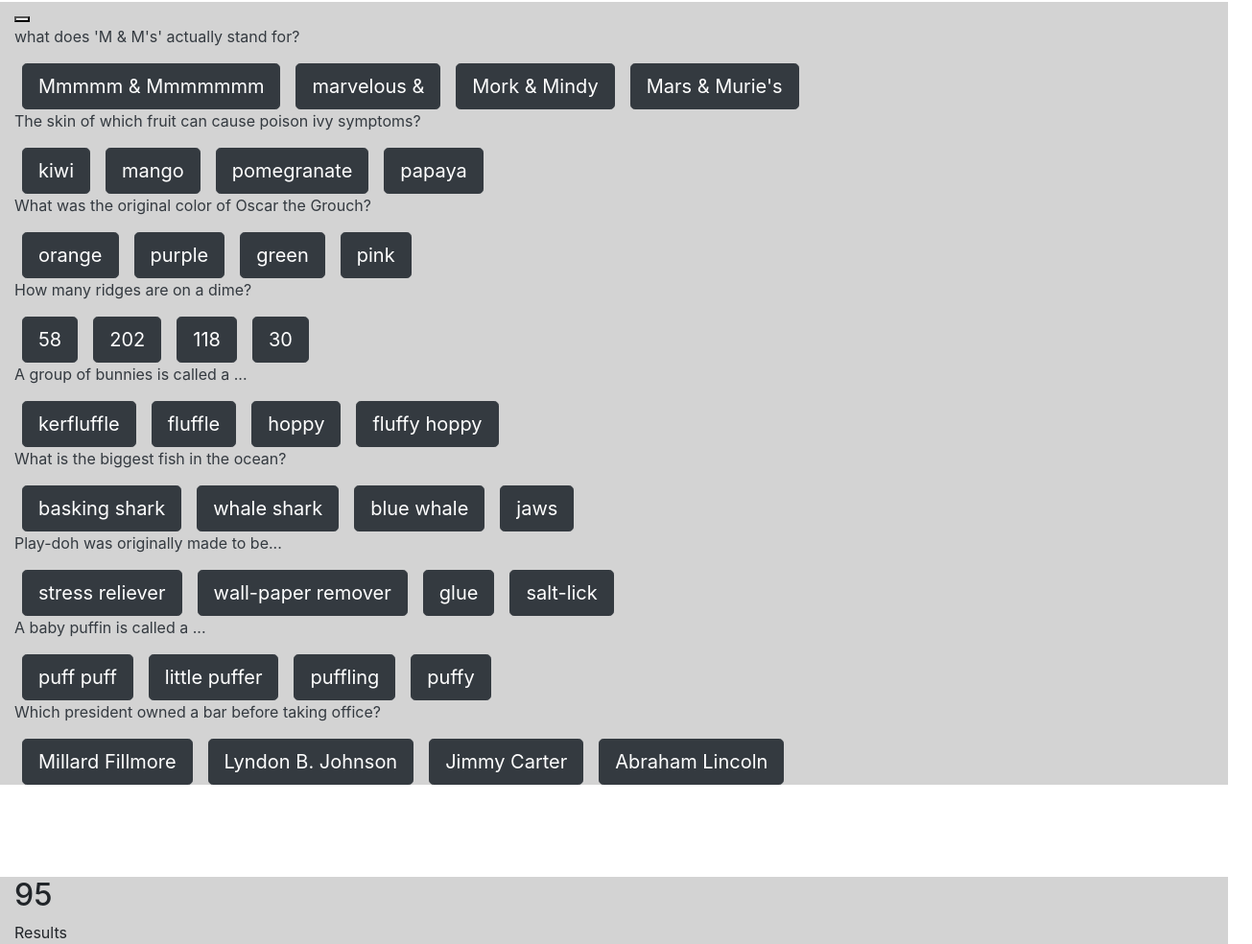
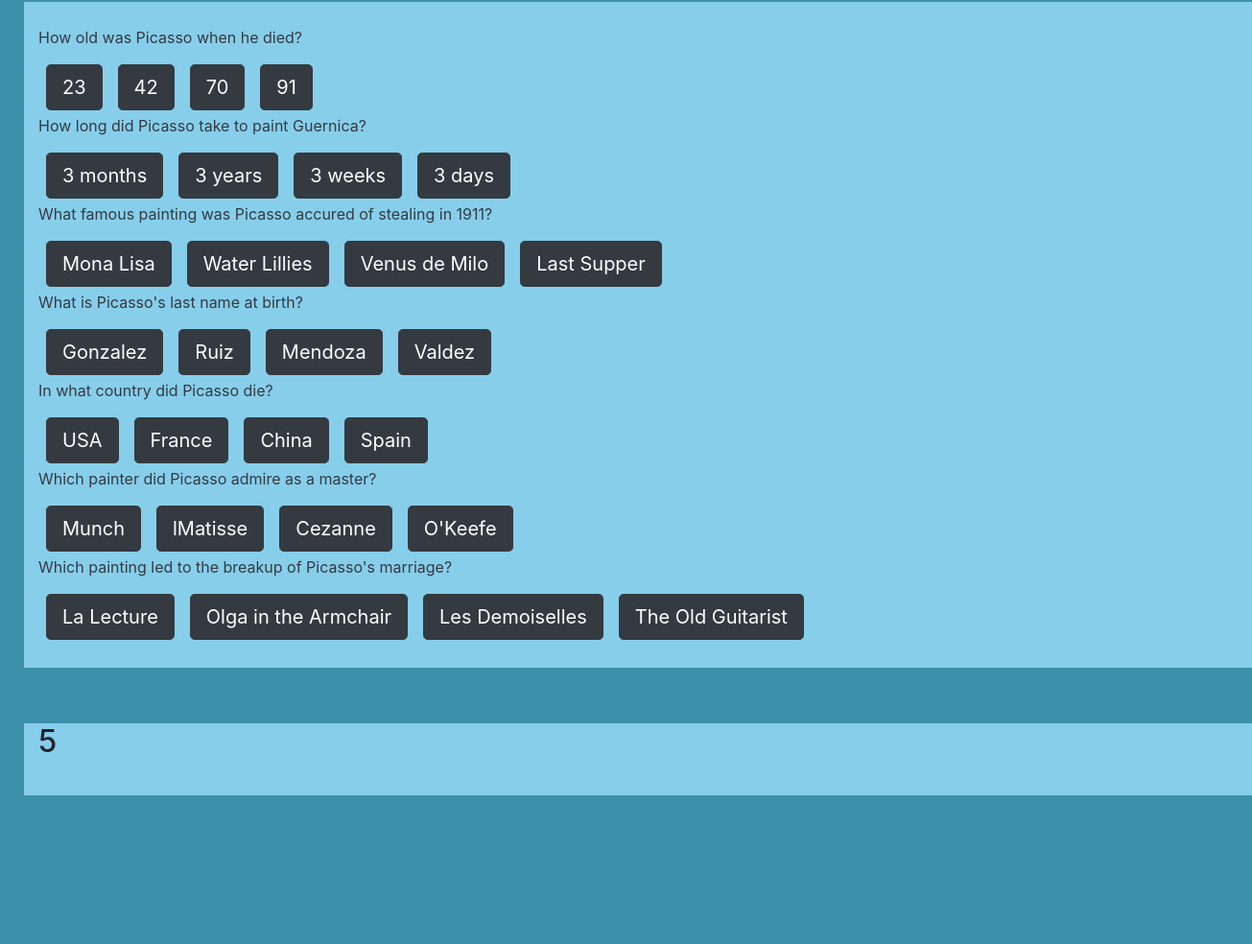
Before and after one commit to jperlmanmoore/TriviaGame, a plain HTML site: page index.html in a window 1280 px wide. Shown: the part 196-1180 px from the top of the page at 96% size, 1305 px wide, since content can reach past the window. After the commit the page ends 1025 px from the top, so only its background shows below. Drawn offline with nearby package versions, Linux system fonts and the light colour scheme.

Commit message:
picasso theme

```diff
--- a/assets/css/style.css
+++ b/assets/css/style.css
@@ -1,8 +1,20 @@
 .quizarea {
     margin-top: 150px;
-    background: lightgrey;
+    background: skyblue;
+    padding-top: 25px;
+    padding-bottom: 25px;
+    margin-left: 25px;
+    /*margin-right: 25px;*/
 }
 
 .timeandscore {
-    background: lightgray;
+    background: skyblue;
+    margin-left: 25px;
+    margin-top: 10px;
+    height: 75px;
+    line-height: 50px;
 }
+
+body {
+    background-color: rgb(60, 144, 172);
+}
--- a/assets/javascript/quiz.js
+++ b/assets/javascript/quiz.js
@@ -3,85 +3,70 @@ $(document).ready(function () {
     //const results = $("<div>");
     //const submit = $("<button>");
 
-    $(function(){
+    $(function () {
         const qaChoice = [{
-            question: "What is the biggest fish in the ocean?",
-            answer: ["basking shark", "whale shark", "blue whale", "jaws"],
-            images: "assets/baskingshark.jpg",
-            correctAnswer: "basking shark"
+                question: "What is Picasso's last name at birth?",
+                answer: ["Gonzalez", "Ruiz", "Mendoza", "Valdez"],
+                images: "#",
+                correctAnswer: "Ruiz"
             },
 
             {
-            question: "What was the original color of Oscar the Grouch?",
-            answer: ["orange", "purple", "green", "pink"],
-            images: "assets/orangeoscar.jpg",
-            correctAnswer: "orange"
+                question: "What famous painting was Picasso accured of stealing in 1911?",
+                answer: ["Mona Lisa", "Water Lillies", "Venus de Milo", "Last Supper"],
+                images: "#",
+                correctAnswer: "Mona Lisa"
             },
 
             {
-            question: "what does 'M & M's' actually stand for?",
-            answer: ["Mmmmm & Mmmmmmm", "marvelous & ", "Mork & Mindy", "Mars & Murie's"],
-            images: "assets/mork&mindy.jpg",
-            correctAnswer: "Mork & Mindy"
+                question: "How old was Picasso when he died?",
+                answer: ["23", "42", "70", "91"],
+                images: "#",
+                correctAnswer: "91"
             },
 
             {
-            question: "The skin of which fruit can cause poison ivy symptoms?",
-            answer: ["kiwi", "mango", "pomegranate", "papaya"],
-            images: "assets/kiwi.jpg",
-            correctAnswer: "kiwi"
+                question: "How long did Picasso take to paint Guernica?",
+                answer: ["3 months", "3 years", "3 weeks", "3 days"],
+                images: "#",
+                correctAnswer: "3 weeks"
             },
 
             {
-            question: "Which president owned a bar before taking office?",
-            answer: ["Millard Fillmore", "Lyndon B. Johnson", "Jimmy Carter", "Abraham Lincoln"],
-            images: "assets/abrahamlincoln.jpg",
-            correctAnswer: "Abraham Lincoln"
+                question: "Which painting led to the breakup of Picasso's marriage?",
+                answer: ["La Lecture", "Olga in the Armchair", "Les Demoiselles", "The Old Guitarist"],
+                images: "#",
+                correctAnswer: "La Lecture"
             },
 
             {
-            question: "Play-doh was originally made to be...",
-            answer: ["stress reliever", "wall-paper remover", "glue", "salt-lick"],
-            images: "assets/play-doh.jpg",
-            correctAnswer: "wall-paper remover"
+                question: "In what country did Picasso die?",
+                answer: ["USA", "France", "China", "Spain"],
+                images: "#",
+                correctAnswer: "France"
             },
 
             {
-            question: "A baby puffin is called a ...",
-            answer: ["puff puff", "little puffer", "puffling", "puffy"],
-            images: "assets/puffling.jpg",
-            correctAnswer: "puffling"
+                question: "Which painter did Picasso admire as a master?",
+                answer: ["Munch", "lMatisse", "Cezanne", "O'Keefe"],
+                images: "#",
+                correctAnswer: "Cezanne"
             },
 
-        {
-            question: "A group of bunnies is called a ...",
-            answer: ["kerfluffle", "fluffle", "hoppy", "fluffy hoppy"],
-            images: "assets/bunnies.jpg",
-            correctAnswer: "fluffle"
-        },
-
-        {
-            question: "How many ridges are on a dime?",
-            answer: ["58", "202", "118", "30"],
-            images: "assets/dime.jpg",
-            correctAnswer: "118"
-        },
         ];
-    //display questions
-
+        //display questions and answers
         qaChoice.sort(function () {
             return 0.5 - Math.random();
         });
 
         //display each question and answer set
         $.each(qaChoice, function (i, v) {
-         console.log("i: " + i + " v: " + v);
             const quiz = $("<div>");
             const q = $("<p>").text("" + v.question + "").addClass("text-dark");
-         var a = $("<button>").text(v.answer[0]).addClass("btn btn-lg btn0 mx-2 btn-dark");
-         var b = $("<button>").text(v.answer[1]).addClass("btn btn-lg btn1 mx-2 btn-dark");
-         var c = $("<button>").text(v.answer[2]).addClass("btn btn-lg btn2 mx-2 btn-dark");
-         var d = $("<button>").text(v.answer[3]).addClass("btn btn-lg btn3 mx-2 btn-dark");
+            var a = $("<button>").text(v.answer[0]).addClass("btn btn-lg btn0 mx-2 mb-1 btn-dark");
+            var b = $("<button>").text(v.answer[1]).addClass("btn btn-lg btn1 mx-2 mb-1 btn-dark");
+            var c = $("<button>").text(v.answer[2]).addClass("btn btn-lg btn2 mx-2 mb-1 btn-dark");
+            var d = $("<button>").text(v.answer[3]).addClass("btn btn-lg btn3 mx-2 mb-1 btn-dark");
             quiz.append(q).append(a).append(b).append(c).append(d);
             console.log(quiz.html());
             console.log("#qaPlace: " + $("#qaPlace").length);
@@ -89,26 +74,35 @@ $(document).ready(function () {
             $("#qaPlace").append(quiz);
         });
 
-     $.each(qaChoice, function(_index, _val){
-         console.log(this.question);
-         console.log(this.answer);
+        //  $.each(qaChoice, function(_index, _val){
+        //      console.log(this.question);
+        //      console.log(this.answer);
+        //  })
+
+        //score
+        const answerCorrect = 0;
+        const answerWrong = 0;
+
+        $("button").on("click", function (event) {
+            event.preventDefault;
+
+            if ($(this).text() === correctAnswer) {
+                answerCorrect++;
+                $("#results").html("<p> Correct: " + answerCorrect + "</p>");
+
+            } else if($(this).text() != correctAnswer) {
+                answerWrong++;
+                $("#results").html("<p> Wrong: " + answerWrong + "</p>");
+
+            };
         })
 
-
-
-    // $("button").on("click", function({
-
-    // });
-})
-
-var number = 100;
-
+        //timer
+        var number = 10;
         var intervalId;
-
         function run() {
             intervalId = setInterval(decrement, 1000);
         }
-
         function decrement() {
             number--;
             $("#timer").html("<h2>" + number + "</h2>");
@@ -116,22 +110,10 @@ var number = 100;
                 stop();
             }
         }
-
         function stop() {
             clearInterval(intervalId);
         }
+        run();
+    });
 
-    run();
-
-
-    // $("#answer").on("click", "button", function(){
-    //     if ($(this).text()===) {
-    //         $(".qaPlace").html("<div class='qaPlace col-12'><img src='qaChoice[currentQIndex]image'></div>");
-    //         answerCorrect++;
-    //         //10 sec
-    //     } else {
-    //         $(".qaPlace").html("<div class='qaPlace col-12'><img src='qaChoice[currentQIndex]image'></div>");
-    //         answerWrong++;
-    //     };
-
-});//end document ready3
+}); //end document ready3
--- a/index.html
+++ b/index.html
@@ -30,8 +30,6 @@
     <div class="quizarea container-fluid">
             <div class="row">
                 <div id="qaPlace" class="col-12">
-                <button class="submit"></button>
-
             </div>
         </div>
     </div>
@@ -40,9 +38,9 @@
     <br>
 
     <div class="timeandscore container-fluid">
-        <div class="row mt-5">
+        <div class="row mt-1">
             <div class="col-12">
-                <span id="timer"></span><Span id="results">Results</Span>
+                <span id="timer"></span><Span id="results"></Span>
             </div>
         </div>
     </div>
```
Also changed, not shown: assets/images/don-quixote.jpg (added), assets/images/girl-before-a-mirror.jpg (added), assets/images/guernica.jpg (added), assets/images/jacqueline-with-flowers.jpg (added), assets/images/the-old-guitarist.jpg (added). Lines whose indentation alone changed are shown as unchanged.
